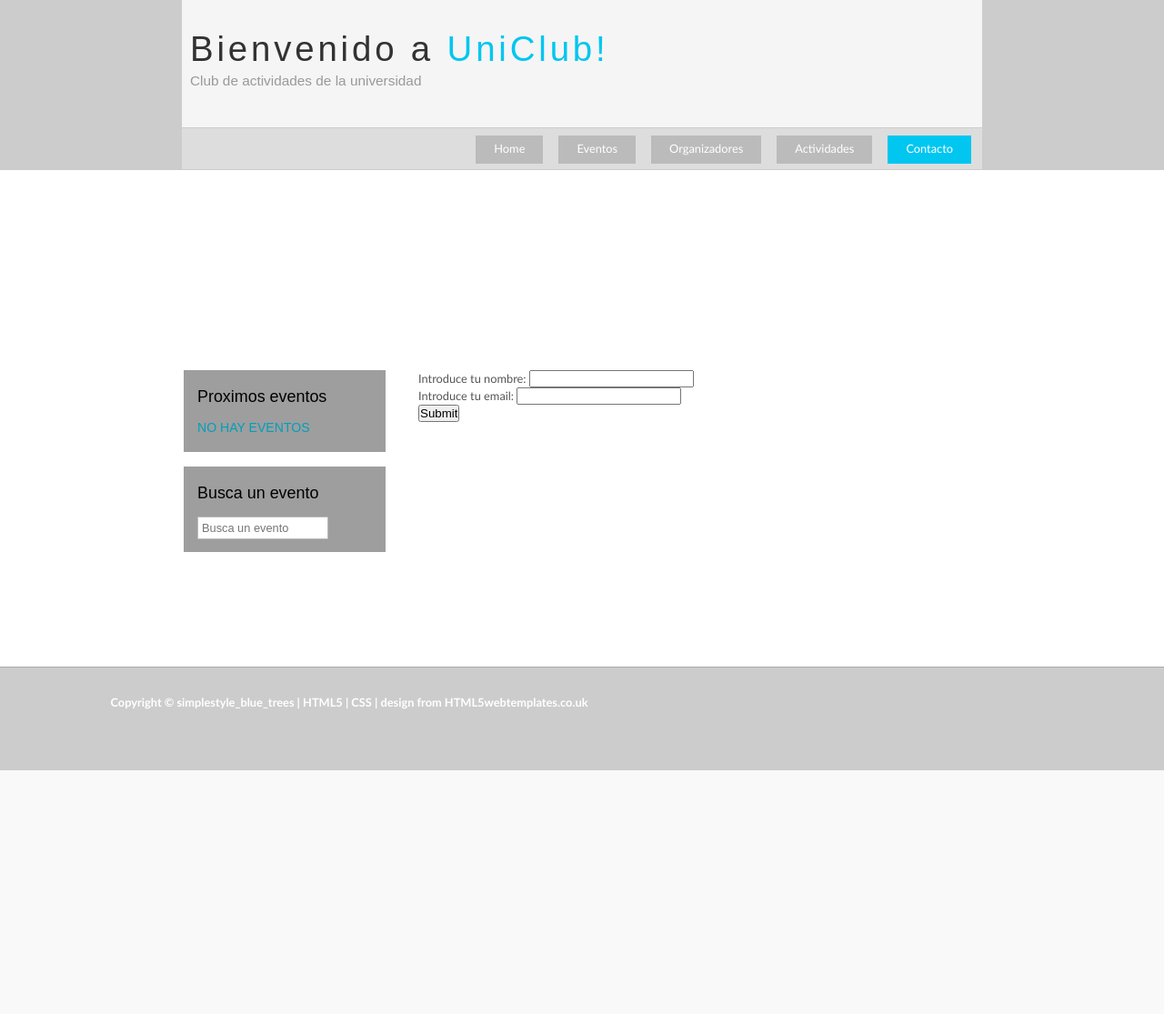
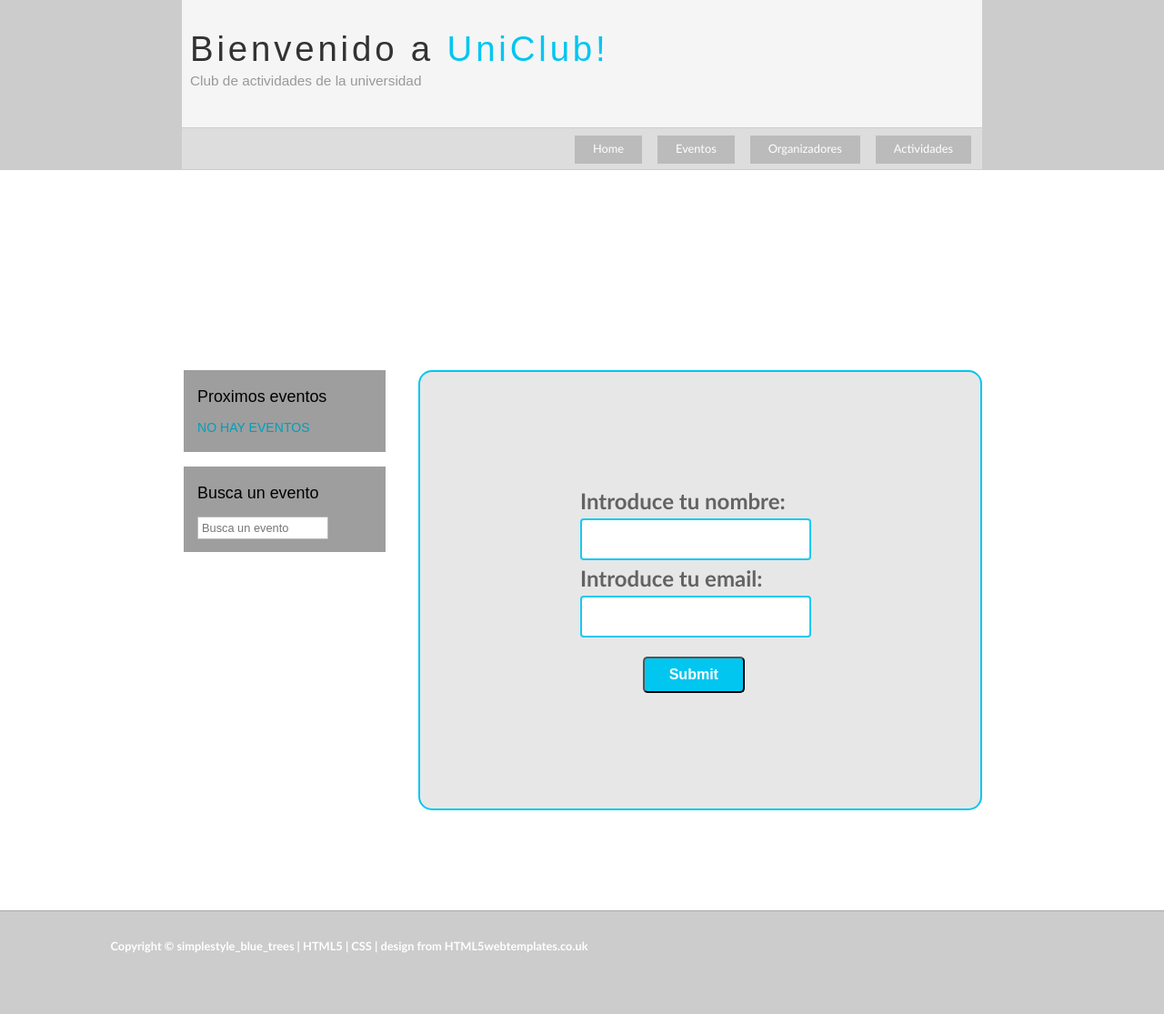
Before and after one commit to maddiesparta/UniClub, a Django app: page /ClubApp/inscripcion/7 in a window 1280 px wide. Shown: the whole page at 91% size. Before the commit the page ends 847 px from the top, so only its background shows below. Run offline with Django 5.2, Linux system fonts and the light colour scheme; data comes from the database, SQL or seed files in the repository; grey boxes are pictures that could not be loaded.

Commit message:
Fix merge?

```diff
--- a/ClubApp/static/style/style.css
+++ b/ClubApp/static/style/style.css
@@ -391,6 +391,12 @@ table tr td
     flex-direction: row;
 }
 
+.descripcion_evento{
+  width: 100%;
+  margin-bottom: 1.2rem;
+  font-size: 18px;
+}
+
 .side_details {
     margin-left: 5%;
     width: 85%;
@@ -403,7 +409,7 @@ table tr td
     border: 1px solid #00C6F0;
     box-shadow: 0 2px 6px #00C6F0;
     border-radius: 8px;
-    width:15rem;
+    width: 35rem;
     height: 9rem;
     margin-top:5px;
 
@@ -447,6 +453,13 @@ table tr td
     font-weight: bold;
     font-size: 18px;
     vertical-align: middle;
+}
+
+.boton_inscripcion{
+  width: 8rem;
+  height: 2rem;
+  border: 2px solid #00C6F0;
+  border-radius: 10px;
 }
 
 #content a{
@@ -524,3 +537,46 @@ p{
   object-fit:cover;
   display:block;
 }
+
+/* Estilo inscripcion.html */
+.formulario_inscripcion{
+  border: 2px solid #00C6F0;
+  height:30rem;
+  align-content: center;
+  background-color: #d8d8d89a;
+  border-radius: 15px;
+}
+
+.campos{
+  margin-bottom: 5px;
+  margin-left: 11rem;
+  align-content: center;
+}
+
+.campos label{
+  display: block;
+  margin-bottom: 5px;
+  font-weight: bold;
+  color: rgb(99, 99, 99);
+  font-size:1.5rem;
+}
+
+.campos input{
+  width: 15rem;
+  height: 2rem;
+  padding: 5px;
+  border: 2px solid #00c4f0e8;
+  border-radius: 4px;
+}
+.formulario_inscripcion input[type="submit"]{
+   align-content: center;
+   margin-left:15.3rem;
+   height: 2.5rem;
+   margin-top: 1rem;
+   width:7rem;
+   background-color: #00C6F0;
+   color:white;
+   font-weight: bold;
+   font-size:1rem;
+   border-radius: 5px;
+}
--- a/ClubApp/templates/contacto/inscripcion.html
+++ b/ClubApp/templates/contacto/inscripcion.html
@@ -5,13 +5,22 @@
     <li><a href="{% url 'eventos' %}">Eventos</a></li>
     <li><a href="{% url 'organizadores' %}">Organizadores</a></li>
     <li><a href="{% url 'actividades' %}">Actividades</a></li>
-    <li class="selected"><a href="{% url 'eventos' %}">Contacto</a></li>
 {% endblock %}
 {% block content %}
 
-    <form action="" method="post">
+    <form action="" method="post" class="formulario_inscripcion">
         {% csrf_token %}
-        {{form}}
+        {% for field in form %}
+        <div class="campos" >
+            {{ field.errors }}
+            {{ field.label_tag }} {{ field }}
+            {% if field.help_text %}
+            <p class="help">
+            {{ field.help_text|safe }}
+            </p>
+            {% endif %}
+        </div>
+        {% endfor %}
     <input type="submit" value="Submit"/>
 
 
--- a/ClubApp/templates/eventos/eventos.html
+++ b/ClubApp/templates/eventos/eventos.html
@@ -22,7 +22,7 @@
                     >{{ evento.titulo }}</a
                   >
                 </h2>
-                <p>{{evento.descripcion}}</p>
+                <p class="descripcion_evento">{{evento.descripcion}}</p>
 
                 <div class="event_block">
                   <div class="evento_imagen">
@@ -38,10 +38,10 @@
                       <div class="organizador_nombre">
                       <img src="{{ evento.organizador.foto_perfil }}" alt="Foto del organizador {{ evento.organizador.nombre }}" class="foto_organizador"/>
                       <a>{{evento.organizador.nombre}}</a>
+                      </div>
                       <a href="{% url 'inscripcion' evento.id %}">
-                      <button>Inscripcion</button>
+                      <button class="boton_inscripcion">Inscripcion</button>
                       </a>
-                      </div>
                     </p>
                   </div>
                 </div>
--- a/ClubApp/templates/index.html
+++ b/ClubApp/templates/index.html
@@ -2,7 +2,7 @@
 <!DOCTYPE html>
 <html>
   <head>
-    <title>simplestyle_blue_trees</title>
+    <title>UniClub</title>
     <meta name="description" content="website description" />
     <meta name="keywords" content="website keywords, website keywords" />
     <meta http-equiv="content-type" content="text/html; charset=windows-1252" />
```
